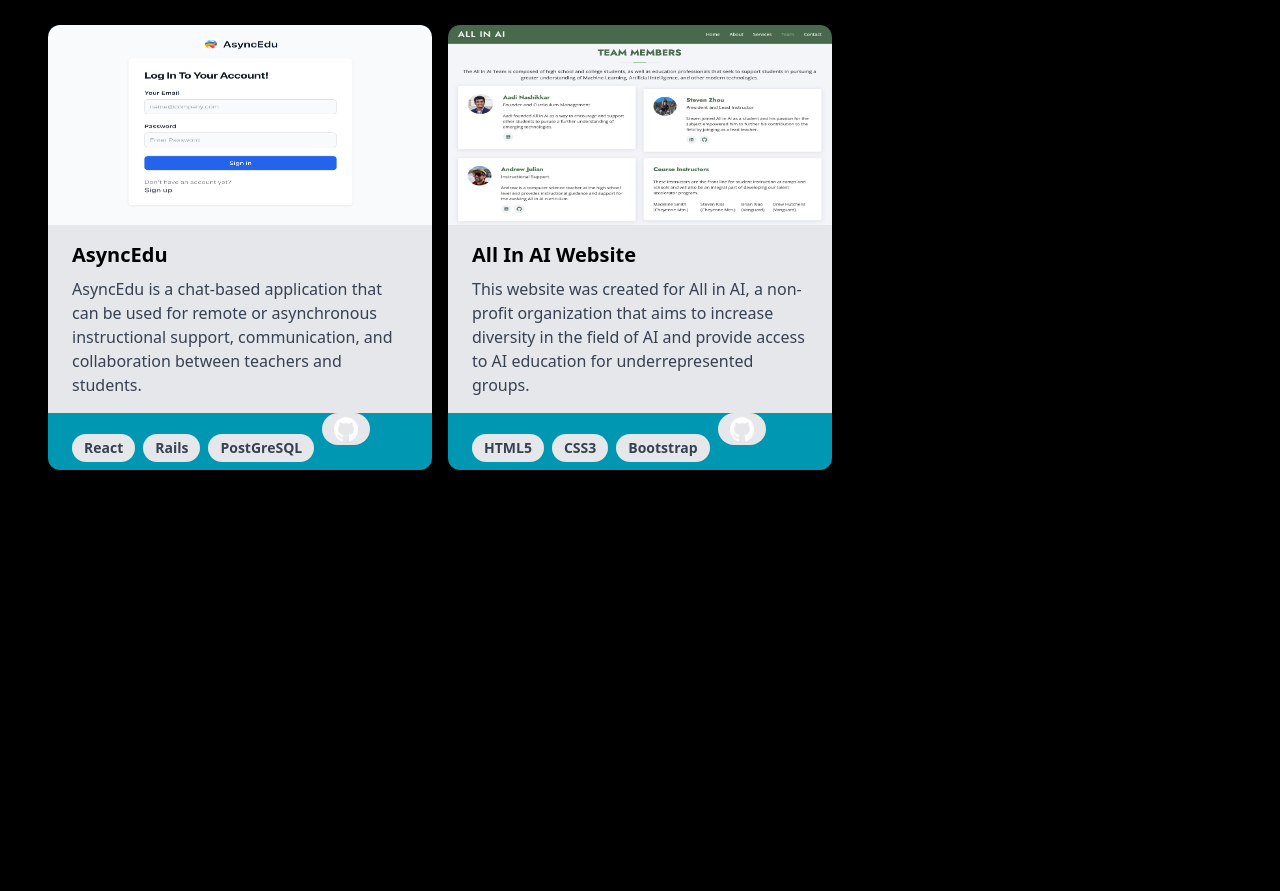
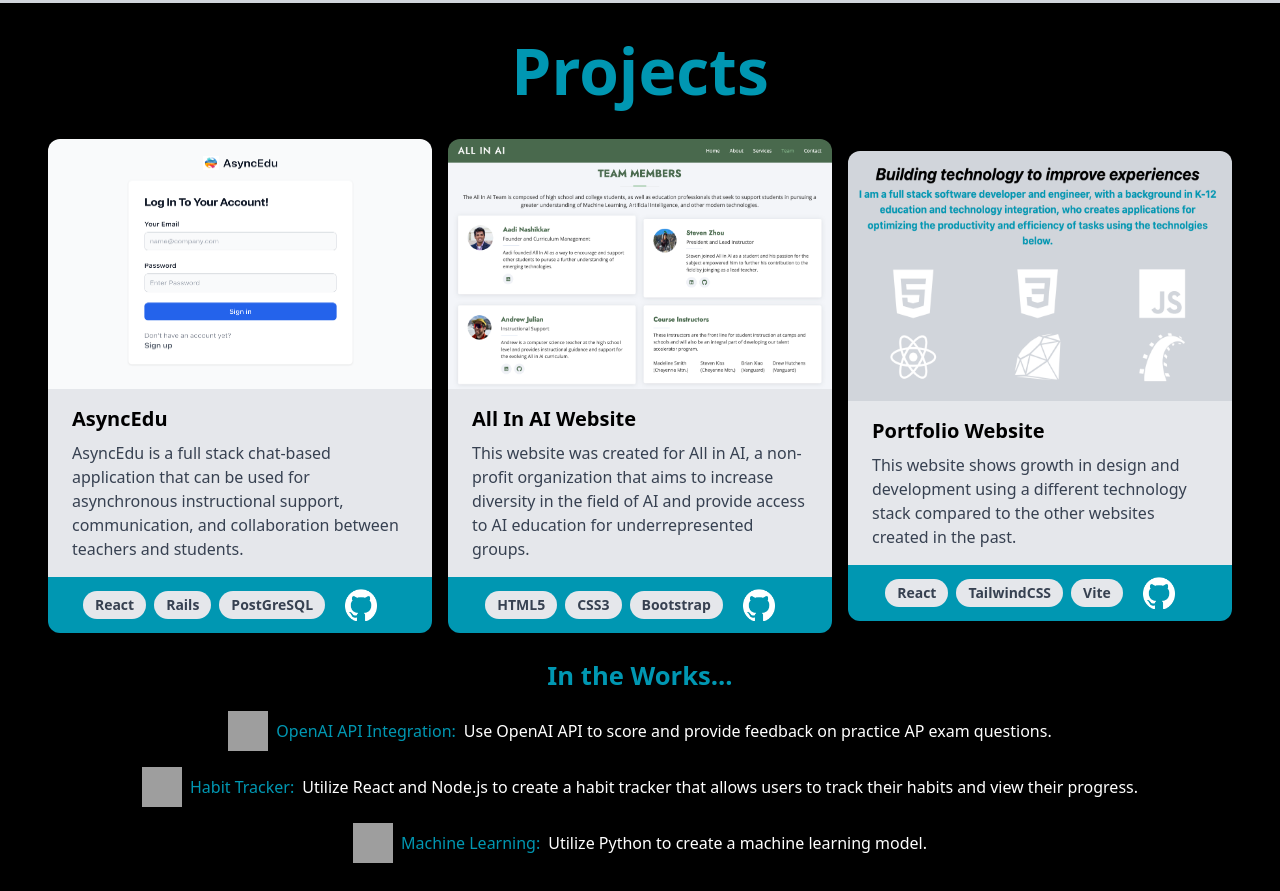
Before and after one commit to andrewjulian/portfolio-website, a React (Vite) app in the folder portfolio-website/: page / in a window 1280 px wide. Shown: the part 1240-2131 px from the top of the page. Before the commit the page ends 1758 px from the top, so only its background shows below. Built offline with nearby package versions, Linux system fonts and the light colour scheme; grey boxes are pictures that could not be loaded.

Commit message:
updated projects page

```diff
--- a/portfolio-website/index.html
+++ b/portfolio-website/index.html
@@ -4,7 +4,7 @@
     <meta charset="UTF-8" />
     <link rel="icon" type="image/svg+xml" href="src/assets/logo.png" />
     <meta name="viewport" content="width=device-width, initial-scale=1.0" />
-    <title>Andrew Julian's Profile</title>
+    <title>Andrew Julian's Portfolio</title>
   </head>
   <body>
     <div id="root"></div>
--- a/portfolio-website/src/components/About.jsx
+++ b/portfolio-website/src/components/About.jsx
@@ -57,11 +57,11 @@ const About = () => {
         alt="code"
         className="hidden sm:flex w-[40%] mx-[3%] rounded-2xl"
       />
-      <div className="block pt sm:mr-[2%] ">
-        <h1 className="text-center text-black sm:text-black italic font-bold text-[4vw] sm:text-[2vw] py-auto">
+      <div className="block sm:mr-[2%]">
+        <h1 className="text-center text-black sm:text-black italic font-bold text-[4vw] sm:text-[2vw] mt-4 py-auto">
           Building technology to improve experiences
         </h1>
-        <h3 className="text-center text-[#0097b2] sm:text-[#0097b2] font-bold ">
+        <h3 className="text-center text-lg text-[#0097b2] sm:text-[#0097b2] font-bold ">
           I am a full stack software developer and engineer, with a background
           in K-12 education and technology integration, who creates applications
           for optimizing the productivity and efficiency of tasks using the
@@ -86,7 +86,7 @@ const About = () => {
             {jsHover ? (
               <i className="text-[15vw] devicon-javascript-plain colored m-5 sm:text-[6vw] devicon-javascript-plain colored"></i>
             ) : (
-              <i className="text-[15vw] devicon-javascript-plain m-5 sm:text-[6vw] devicon-javascript-plain"></i>
+              <i className="text-[15vw] devicon-javascript-plain  m-5 sm:text-[6vw] devicon-javascript-plain"></i>
             )}
           </div>
           <div onMouseOver={reactMouseOver} onMouseOut={reactMouseOut}>
--- /dev/null
+++ b/portfolio-website/src/components/Contact.jsx
@@ -0,0 +1,7 @@
+import React from "react";
+
+const Contact = () => {
+  return <div>Contact</div>;
+};
+
+export default Contact;
--- /dev/null
+++ b/portfolio-website/src/components/NewTechCard.jsx
@@ -0,0 +1,18 @@
+import React from "react";
+
+const NewTechCard = ({ project }) => {
+  const { tech, description, image } = project;
+  return (
+    <div className="flex flex-col items-center justify-center text-center mx-10 sm:flex-row m-2">
+      <img
+        className="sm:h-10 w-10 items-center justify-center mr-2 "
+        src={image}
+        alt={tech}
+      />
+      <h1 className="text-[#0097b2] mr-2">{tech}:</h1>
+      <p>{description}</p>
+    </div>
+  );
+};
+
+export default NewTechCard;
--- a/portfolio-website/src/components/ProjectCard.jsx
+++ b/portfolio-website/src/components/ProjectCard.jsx
@@ -5,25 +5,25 @@ import "../index.css";
 const ProjectCard = ({ project }) => {
   const { title, description, image, repo, tags } = project;
   return (
-    <div className="max-w-sm rounded-xl overflow-hidden shadow-lg m-2">
+    <div className="max-w-sm rounded-xl overflow-hidden shadow-lg m-2 transition ease-in-out delay-100 hover:scale-110 duration-300 ">
       <img className="projectimage" src={image} alt={title} />
       <div className="px-6 py-4 bg-gray-200">
         <div className="font-bold text-xl text-black mb-2">{title}</div>
         <p className="text-gray-700 text-base">{description}</p>
       </div>
-      <div className="px-6 bg-[#0097b2]">
-        <span className="inline-block bg-gray-200 rounded-full px-3 py-1 text-sm font-semibold text-gray-700 mr-2 mb-2">
+      <div className=" flex px-6 bg-[#0097b2] justify-center items-center">
+        <span className="inline-block bg-gray-200 rounded-full px-3 py-1 text-sm font-semibold text-gray-700 mr-2 my-2 ">
           {tags[0]}
         </span>
-        <span className="inline-block bg-gray-200 rounded-full px-3 py-1 text-sm font-semibold text-gray-700 mr-2 mb-2">
+        <span className="inline-block bg-gray-200 rounded-full px-3 py-1 text-sm font-semibold text-gray-700 mr-2 my-2 ">
           {tags[1]}
         </span>
-        <span className="inline-block bg-gray-200 rounded-full px-3 py-1 text-sm font-semibold text-gray-700 mr-2 mb-2">
+        <span className="inline-block bg-gray-200 rounded-full px-3 py-1 text-sm font-semibold text-gray-700 mr-2 my-2 ">
           {tags[2]}
         </span>
-        <span className="inline-block bg-gray-200 rounded-full px-3 py-1 text-sm font-semibold text-gray-700 mr-2 mb-2">
-          <a href="repo">
-            <img src={github} alt="github" className="w-6 h-6" />{" "}
+        <span className="flex items-end justify-end px-3 py-1 text-sm font-semibold text-gray-700 mr-2 my-2">
+          <a href={repo} target="blank">
+            <img src={github} alt="github" className="w-8 h-8" />
           </a>
         </span>
       </div>
--- a/portfolio-website/src/components/Projects.jsx
+++ b/portfolio-website/src/components/Projects.jsx
@@ -2,12 +2,14 @@ import React from "react";
 import ProjectCard from "./ProjectCard";
 import asyncedu from "../assets/asyncedu.png";
 import allinai from "../assets/allinai.png";
+import portfolioimage from "../assets/portfolioimage.png";
+import NewTechCard from "./NewTechCard";
 
 const projects = [
   {
     title: "AsyncEdu",
     description:
-      "AsyncEdu is a chat-based application that can be used for remote or asynchronous instructional support, communication, and collaboration between teachers and students.",
+      "AsyncEdu is a full stack chat-based application that can be used for asynchronous instructional support, communication, and collaboration between teachers and students.",
     image: asyncedu,
     repo: "https://github.com/andrewjulian/phase-5-project",
     tags: ["React", "Rails", "PostGreSQL"],
@@ -20,16 +22,62 @@ const projects = [
     repo: "https://github.com/andrewjulian/all-in-ai-website-v3",
     tags: ["HTML5", "CSS3", "Bootstrap"],
   },
+  {
+    title: "Portfolio Website",
+    description:
+      "This website shows growth in design and development using a different technology stack compared to the other websites created in the past.",
+    image: portfolioimage,
+    repo: "https://github.com/andrewjulian/portfolio-website",
+    tags: ["React", "TailwindCSS", "Vite"],
+  },
+];
+
+const newtech = [
+  {
+    tech: "OpenAI API Integration",
+    description:
+      "Use OpenAI API to score and provide feedback on practice AP exam questions.",
+    image:
+      "https://cdn.jsdelivr.net/gh/devicons/devicon/icons/react/react-original.svg",
+  },
+  {
+    tech: "Habit Tracker",
+    description:
+      "Utilize React and Node.js to create a habit tracker that allows users to track their habits and view their progress.",
+    image:
+      "https://cdn.jsdelivr.net/gh/devicons/devicon/icons/nodejs/nodejs-original.svg",
+  },
+  {
+    tech: "Machine Learning",
+    description: "Utilize Python to create a machine learning model.",
+    image:
+      "https://cdn.jsdelivr.net/gh/devicons/devicon/icons/python/python-original.svg",
+  },
 ];
 
 const projectCards = projects.map((project) => {
   return <ProjectCard project={project} />;
 });
 
+const newtechprojects = newtech.map((project) => {
+  return <NewTechCard project={project} />;
+});
+
 const Projects = () => {
   return (
-    <div className="flex flex-col items-center md:flex-row p-10">
-      {projectCards}
+    <div className="my-5">
+      <h1 className="text-center text-[#0097b2] font-extrabold text-[6vw] sm:text-[5vw] my-3">
+        Projects
+      </h1>
+      <div className="flex flex-col md:flex-row items-center justify-center px-10">
+        {projectCards}
+      </div>
+      <h5 className=" mb-2 text-center  sm:text-center text-[#0097b2] font-extrabold text-[4vw] sm:text-[2vw] mt-4">
+        In the Works...
+      </h5>
+      <div className="flex flex-col items-center justify-center">
+        {newtechprojects}
+      </div>
     </div>
   );
 };
--- a/portfolio-website/src/index.css
+++ b/portfolio-website/src/index.css
@@ -9,5 +9,5 @@ body {
 
 .projectimage {
   width: 400px;
-  height: 200px;
+  height: 250px;
 }
```
Also changed, not shown: portfolio-website/src/assets/portfolioimage.png (added).
